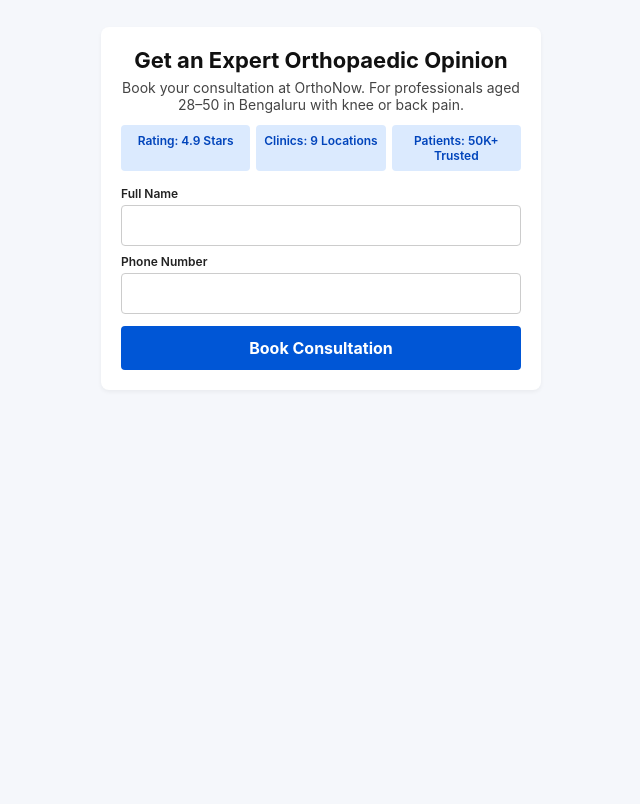
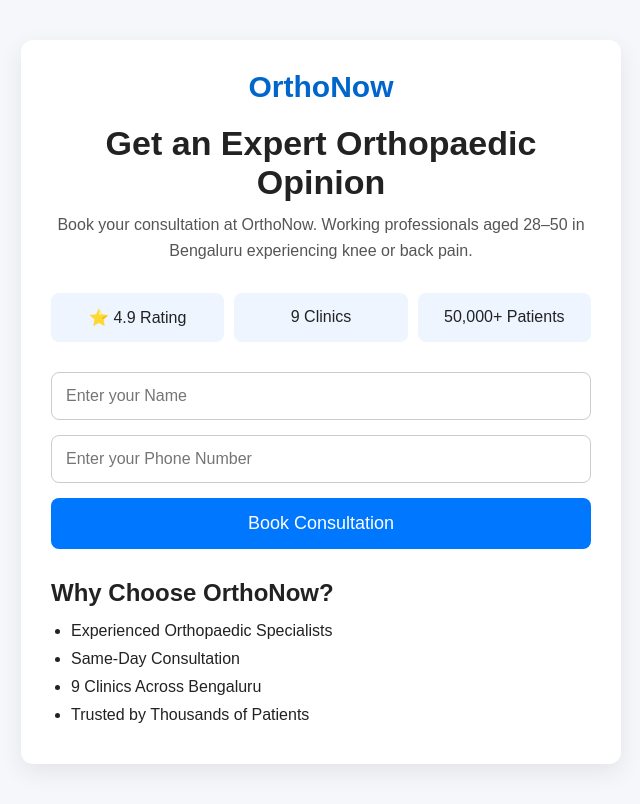
Before and after one commit to mittalvansh504/Namoza_Developer_project, a plain HTML site: page index.html in a window 1280 px wide. Shown: the whole page, without its empty margins (319-959 px from the left). Drawn offline with Linux system fonts and the light colour scheme.

Commit message:
change in whole code

```diff
--- a/index.html
+++ b/index.html
@@ -3,66 +3,233 @@
 <head>
 <meta charset="UTF-8">
 <meta name="viewport" content="width=device-width, initial-scale=1.0">
-    <meta name="description" content="OrthoNow consultation for knee and back pain in Bengaluru.">
-    <title>OrthoNow</title>
+<title>OrthoNow - Book Consultation</title>
+
 <style>
-        * { margin: 0; padding: 0; box-sizing: border-box; font-family: -apple-system, system-ui, sans-serif; }
-        body { background: #f5f7fb; color: #222; padding: 12px; }
-        .card { max-width: 440px; margin: 15px auto; background: #fff; padding: 20px; border-radius: 8px; box-shadow: 0 2px 4px rgba(0,0,0,0.05); }
-        h1 { font-size: 22px; margin-bottom: 6px; color: #111; text-align: center; line-height: 1.2; }
-        p { font-size: 14px; margin-bottom: 12px; color: #444; text-align: center; }
-        .trust { display: flex; gap: 6px; margin-bottom: 15px; font-size: 12px; font-weight: 600; text-align: center; }
-        .trust div { flex: 1; background: #dbeafe; padding: 8px 2px; border-radius: 4px; color: #0044bb; }
-        form { display: flex; flex-direction: column; gap: 8px; }
-        label { font-size: 12px; font-weight: 600; margin-bottom: -4px; }
-        input { padding: 10px; border: 1px solid #ccc; border-radius: 4px; font-size: 15px; width: 100%; -webkit-appearance: none; }
-        button { padding: 12px; background: #0056d6; color: #fff; border: none; border-radius: 4px; font-size: 16px; font-weight: 700; cursor: pointer; margin-top: 4px; }
-        #thankYou { display: none; text-align: center; padding: 15px; background: #e8fff0; border: 1px solid #bbf7d0; border-radius: 4px; margin-top: 12px; }
+*{
+    margin:0;
+    padding:0;
+    box-sizing:border-box;
+    font-family:Arial, Helvetica, sans-serif;
+}
+
+body{
+    background:#f5f7fb;
+    color:#222;
+}
+
+.container{
+    max-width:600px;
+    margin:40px auto;
+    background:white;
+    padding:30px;
+    border-radius:12px;
+    box-shadow:0 8px 25px rgba(0,0,0,.08);
+}
+
+.logo{
+    text-align:center;
+    font-size:30px;
+    font-weight:bold;
+    color:#0066cc;
+}
+
+.hero{
+    text-align:center;
+    margin-top:20px;
+}
+
+.hero h1{
+    font-size:34px;
+    margin-bottom:10px;
+}
+
+.hero p{
+    color:#555;
+    line-height:1.6;
+}
+
+.trust{
+    display:flex;
+    justify-content:space-between;
+    margin:30px 0;
+    text-align:center;
+    gap:10px;
+}
+
+.trust div{
+    flex:1;
+    background:#eef5ff;
+    padding:15px;
+    border-radius:8px;
+}
+
+form{
+    display:flex;
+    flex-direction:column;
+    gap:15px;
+}
+
+input{
+    padding:14px;
+    border:1px solid #ccc;
+    border-radius:8px;
+    font-size:16px;
+}
+
+button{
+    padding:15px;
+    background:#0077ff;
+    color:white;
+    border:none;
+    border-radius:8px;
+    font-size:18px;
+    cursor:pointer;
+}
+
+button:hover{
+    background:#005fd4;
+}
+
+.benefits{
+    margin-top:30px;
+}
+
+.benefits h2{
+    margin-bottom:15px;
+}
+
+.benefits ul{
+    padding-left:20px;
+}
+
+.benefits li{
+    margin-bottom:10px;
+}
+
+#thankYou{
+    display:none;
+    margin-top:25px;
+    text-align:center;
+    padding:20px;
+    background:#e8fff0;
+    border-radius:10px;
+}
+
+@media(max-width:600px){
+
+.hero h1{
+    font-size:28px;
+}
+
+.trust{
+    flex-direction:column;
+}
+
+.container{
+    margin:15px;
+}
+}
 </style>
+
 </head>
+
     <body>
-    <main class="card">
+
+    <div class="container">
+
+        <div class="logo">
+            OrthoNow
+        </div>
+
+        <div class="hero">
+
             <h1>Get an Expert Orthopaedic Opinion</h1>
-        <p>Book your consultation at OrthoNow. For professionals aged 28–50 in Bengaluru with knee or back pain.</p>
+
+            <p>Book your consultation at OrthoNow. Working professionals aged 28–50 in Bengaluru experiencing knee or back pain.</p>
+
+        </div>
 
         <div class="trust">
-            <div>Rating: 4.9 Stars</div>
-            <div>Clinics: 9 Locations</div>
-            <div>Patients: 50K+ Trusted</div>
+
+        <div>
+        ⭐ 4.9 Rating
         </div>
 
-        <form id="consultationForm" aria-label="Consultation Form">
-            <label for="name">Full Name</label>
-            <input type="text" id="name" required autocomplete="name">
+        <div>
+        9 Clinics
+        </div>
 
-            <label for="phone">Phone Number</label>
-            <input type="tel" id="phone" inputmode="numeric" required autocomplete="tel">
+        <div>
+        50,000+ Patients
+        </div>
+
+        </div>
+
+        <form id="consultationForm">
+
+        <input type="text" id="name" placeholder="Enter your Name" required>
+
+        <input type="tel" id="phone" placeholder="Enter your Phone Number"
+        required>
 
         <button type="submit">Book Consultation</button>
+
         </form>
 
-        <div id="thankYou" role="status" aria-live="polite">
-            <h3>Thank You!</h3>
-            <p>Our medical team will contact you shortly.</p>
+    <div class="benefits">
+
+    <h2>Why Choose OrthoNow?</h2>
+
+    <ul>
+
+    <li>Experienced Orthopaedic Specialists</li>
+
+    <li>Same-Day Consultation</li>
+
+    <li>9 Clinics Across Bengaluru</li>
+
+    <li>Trusted by Thousands of Patients</li>
+
+    </ul>
+
     </div>
-    </main>
-    <script>
+
+    <div id="thankYou">
+
+    <h2>Thank You!</h2>
+
+    <p>Your enquiry has been received.</p>
+
+    <p>Our team will contact you shortly.</p>
+
+    </div>
+
+    </div>
+
+<script defer>
 window.dataLayer = window.dataLayer || [];
-        document.getElementById("consultationForm").addEventListener("submit", function (e) {
+
+document.addEventListener("DOMContentLoaded", () => {
+    const form = document.getElementById("consultationForm");
+
+    form.addEventListener("submit", function (e) {
         e.preventDefault();
-            const n = document.getElementById("name").value.trim();
-            const p = document.getElementById("phone").value.trim();
-            if(!n || !p) return;
+
+        const name = document.getElementById("name").value;
+        const phone = document.getElementById("phone").value;
 
         window.dataLayer.push({
             event: "consultation_form_submitted",
-                patient_name: n,
-                patient_phone: p,
-                page_name: "consultation_landing_page"
+            patient_name: name,
+            patient_phone: phone
         });
-            this.style.display = "none";
+
+        form.style.display = "none";
         document.getElementById("thankYou").style.display = "block";
     });
+});
 </script>
+
 </body>
 </html>
```
Lines whose indentation alone changed are shown as unchanged.
